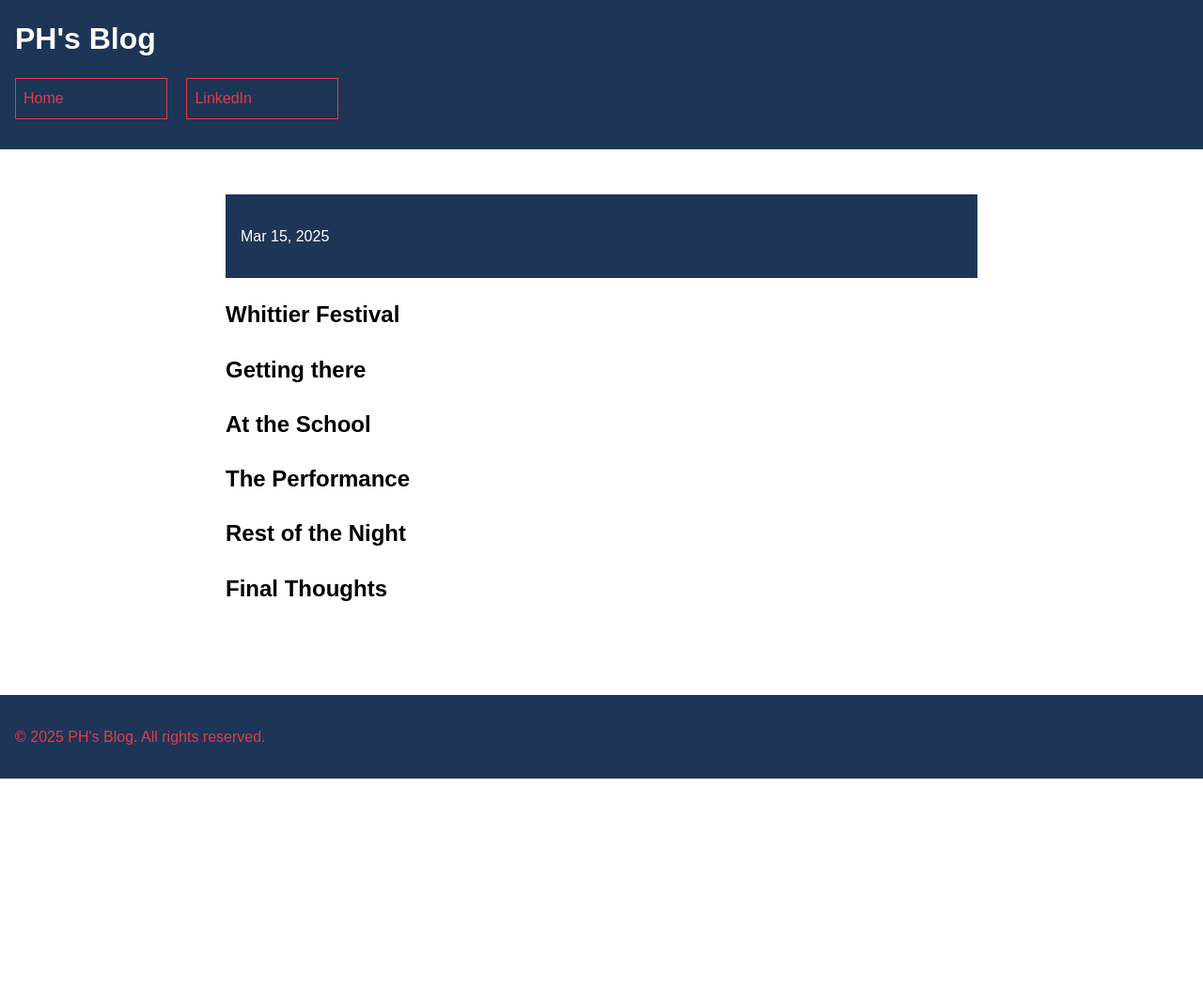
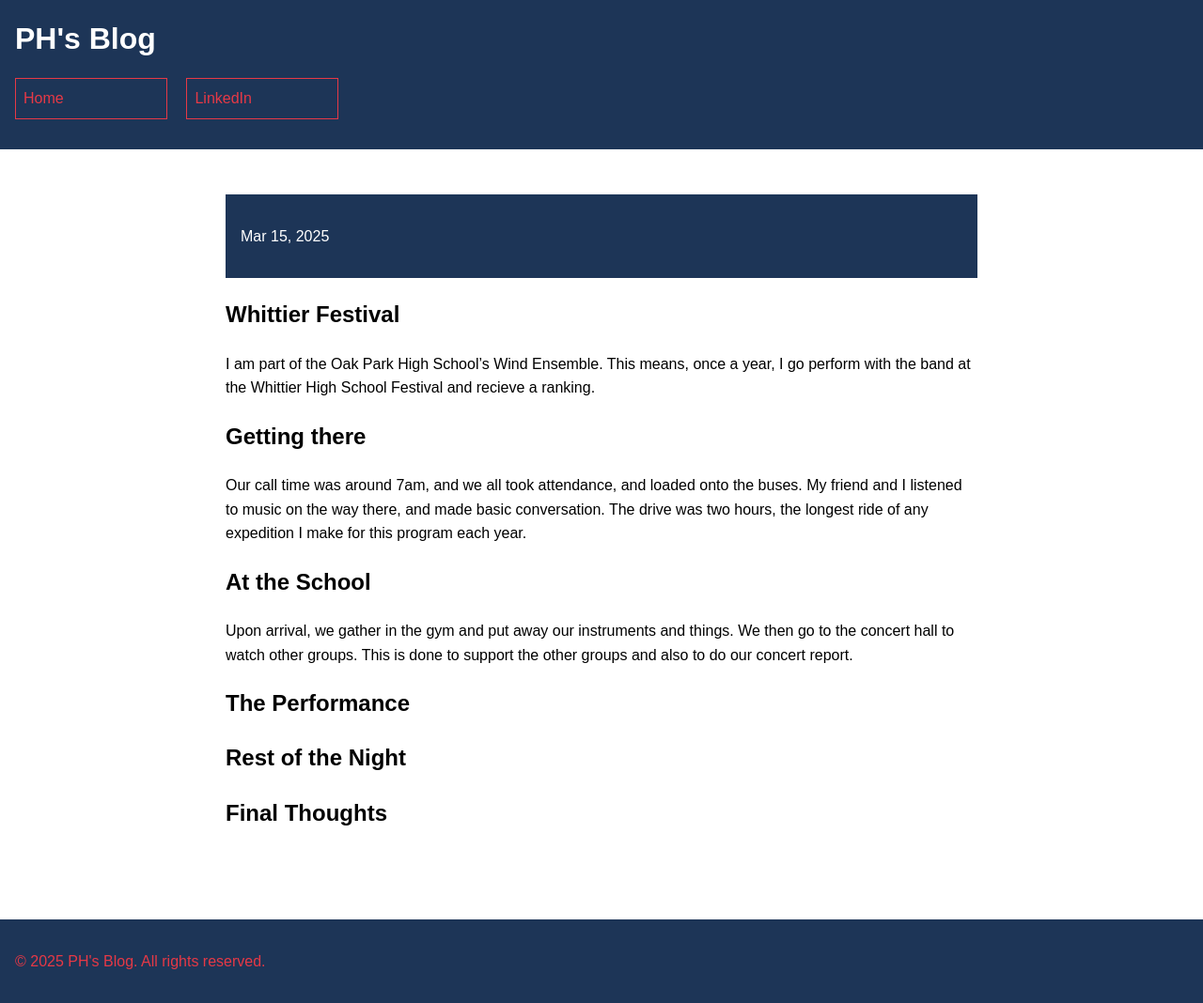
Before and after one commit to CaptainSapphire/PH-s-Blog, a Jekyll site: the page built from _posts/2025-03-15-Whittier-Festival.md, in a window 1280 px wide. Shown: the whole page at 94% size. Built offline with Jekyll 4.4.1, drawn with Linux system fonts in a browser that asks for light colours; our own code applies the rules of GitHub Pages for plain Markdown files; before the commit the page ends 900 px from its top, so only the background shows below that.

Commit message:
Update 2025-03-15-Whittier-Festival.md

```diff
--- a/_posts/2025-03-15-Whittier-Festival.md
+++ b/_posts/2025-03-15-Whittier-Festival.md
@@ -1,8 +1,11 @@
 # Whittier Festival
+I am part of the Oak Park High School's Wind Ensemble. This means, once a year, I go perform with the band at the Whittier High School Festival and recieve a ranking.
 
 ## Getting there
+Our call time was around 7am, and we all took attendance, and loaded onto the buses. My friend and I listened to music on the way there, and made basic conversation. The drive was two hours, the longest ride of any expedition I make for this program each year.
 
 ## At the School
+Upon arrival, we gather in the gym and put away our instruments and things. We then go to the concert hall to watch other groups. This is done to support the other groups and also to do our concert report.
 
 ## The Performance
 
```
